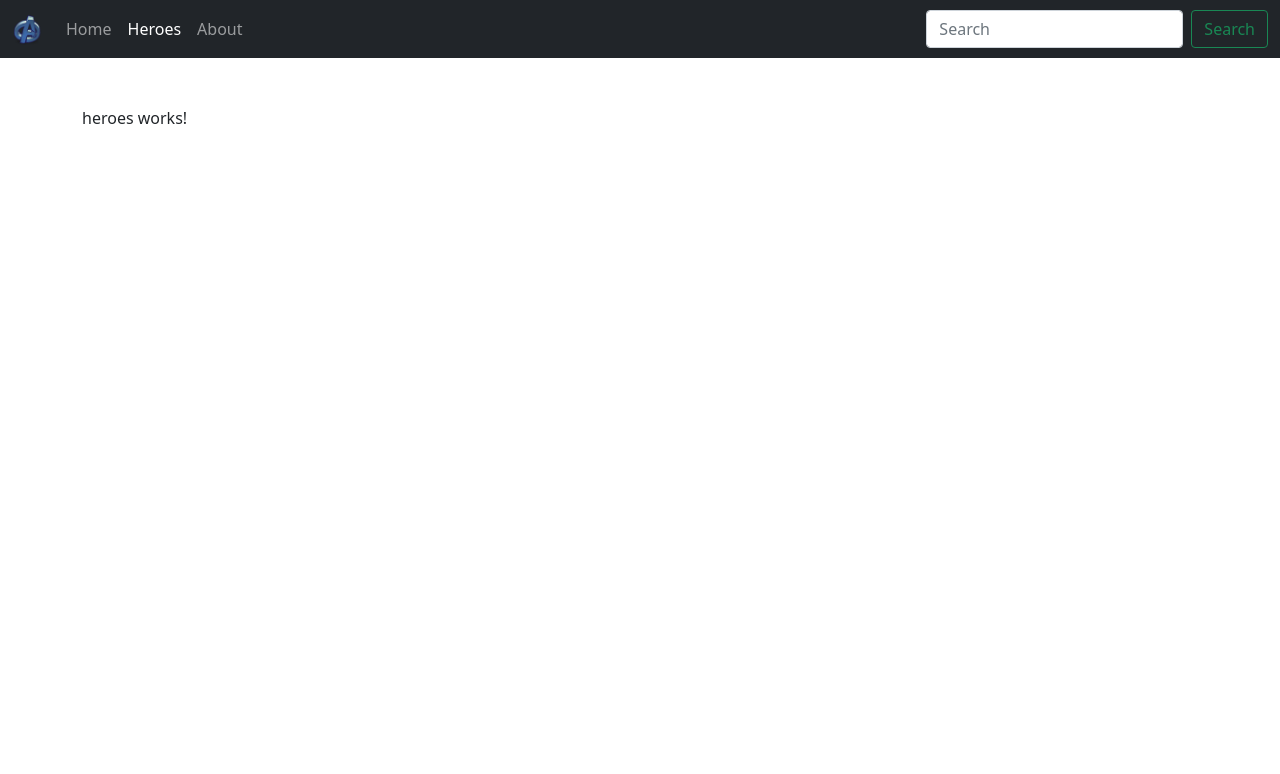
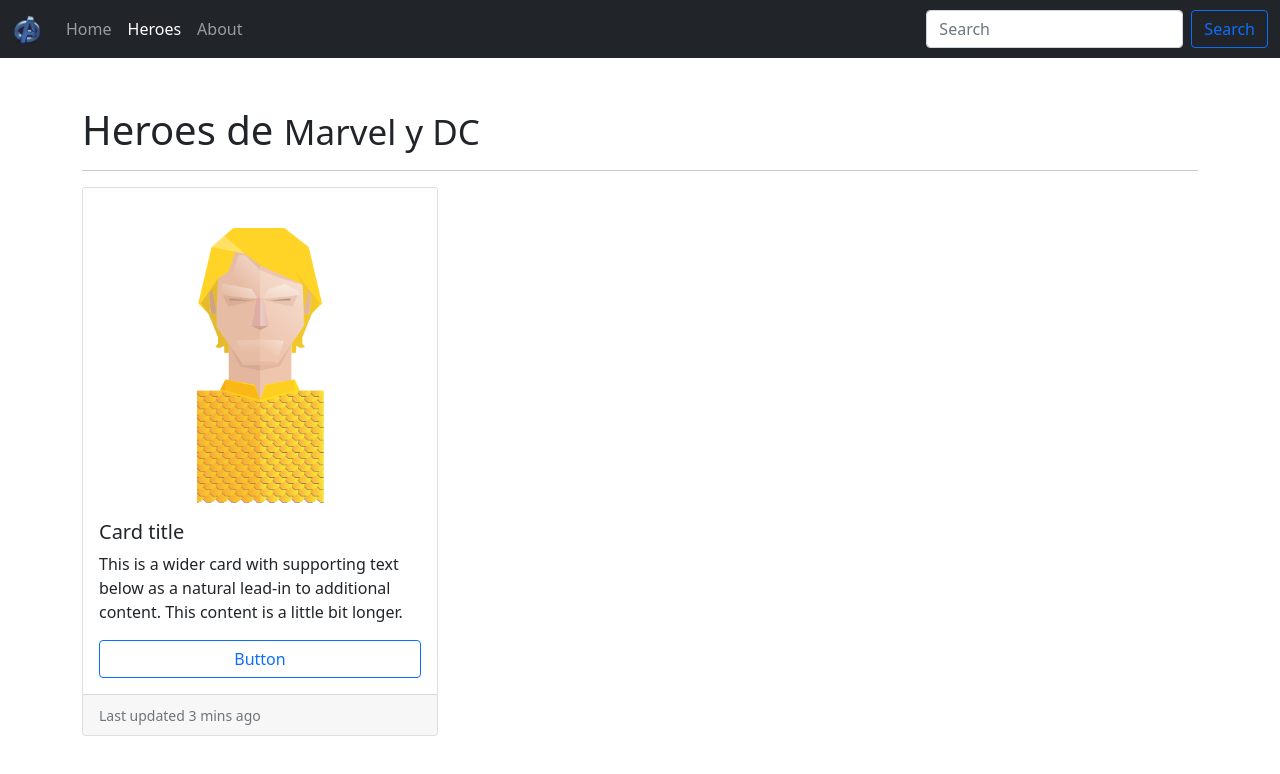
Before and after one commit to santiago-cortes-ortiz/tour-of-heroes-pro, an Angular app: page /heroes in a window 1280 px wide. Shown: the top 774 px of the page. Built offline with nearby package versions, Linux system fonts and the light colour scheme.

Commit message:
disenio de el componente html de heroes

```diff
--- a/src/app/components/heroes/heroes.component.html
+++ b/src/app/components/heroes/heroes.component.html
@@ -1 +1,19 @@
-<p>heroes works!</p>
+<h1>Heroes de <small>Marvel y DC</small></h1>
+<hr>
+<div class="row row-cols-2 row-cols-md-3 g-4">
+    <div class="col">
+        <div class="card h-100">
+          <img src="assets/img/aquaman.png" class="card-img-top" alt="...">
+          <div class="card-body">
+            <h5 class="card-title">Card title</h5>
+            <p class="card-text">This is a wider card with supporting text below as a natural lead-in to additional content. This content is a little bit longer.</p>
+            <div class="d-grid gap-2">
+                <button class="btn btn-outline-primary" type="button">Button</button>
+            </div>
+        </div>
+          <div class="card-footer">
+            <small class="text-muted">Last updated 3 mins ago</small>
+          </div>
+        </div>
+      </div>
+  </div>
--- a/src/app/components/shared/navbar/navbar.component.html
+++ b/src/app/components/shared/navbar/navbar.component.html
@@ -22,7 +22,7 @@
         </ul>
         <form class="d-flex">
           <input class="form-control me-2" type="search" placeholder="Search" aria-label="Search">
-          <button class="btn btn-outline-success" type="submit">Search</button>
+          <button class="btn btn-outline-primary" type="submit">Search</button>
         </form>
       </div>
     </div>
--- a/src/styles.css
+++ b/src/styles.css
@@ -1,3 +1,6 @@
+body{
+  padding-bottom: 50px;
+}
 /* You can add global styles to this file, and also import other style files */
 .animated {
     -webkit-animation-duration: 1s;
```
Also changed, not shown: 1 other file (tests, documents, lock files or other folders).
